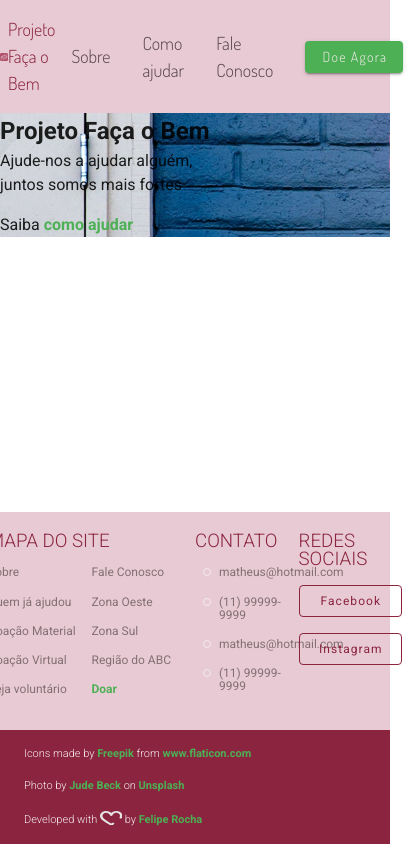
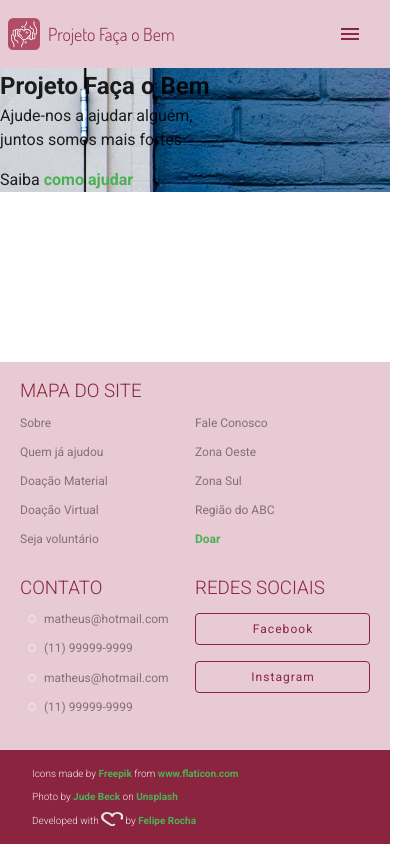
Before and after one commit to feliperocha93/faca-o-bem, a Vue app: page / in a window 390 px wide. Shown: the whole page, 419 px wide, since content can reach past the window. Built offline with nearby package versions, Linux system fonts and the light colour scheme.

Commit message:
Criando componentes fixos

```diff
--- a/src/components/TheFooter.vue
+++ b/src/components/TheFooter.vue
@@ -1,6 +1,6 @@
 <template>
   <footer>
-    <v-container class="py-4">
+    <v-container class="py-4 px-2 px-md-0">
       <ul>
         <li>
           Icons made by
@@ -80,9 +80,6 @@ export default Vue.extend({
   components: {
     IconBase,
     CaridadeCoracaoMini
-  },
-  created() {
-    console.log();
   }
 });
 </script>
@@ -90,13 +87,13 @@ export default Vue.extend({
 <style lang="scss" scoped>
 footer {
   background: $base-5;
-  font-size: 11px;
+  font-size: 10px;
   font-weight: 300;
   color: $cinza-claro-1;
 }
 
 li:not(:last-child) {
-  margin-bottom: 16px;
+  margin-bottom: 8px;
 }
 
 svg {
--- a/src/components/TheHeader.vue
+++ b/src/components/TheHeader.vue
@@ -1,6 +1,6 @@
 <template>
   <header>
-    <v-container class="d-flex justify-space-between py-4">
+    <v-container class="d-flex py-4 px-2 px-md-0 justify-space-between">
       <v-col class="d-flex align-center">
         <router-link to="/">
           <img
@@ -13,7 +13,54 @@
           <h1>Projeto Faça o Bem</h1>
         </router-link>
       </v-col>
-      <v-col class="d-flex align-center">
+
+      <div v-if="isMobile">
+        <v-btn @click.stop="drawer = !drawer" color="#e7cad4" elevation="0">
+          <v-icon color="#8b243f">
+            mdi-menu
+          </v-icon>
+        </v-btn>
+
+        <v-navigation-drawer v-model="drawer" absolute temporary>
+          <v-list-item>
+            <v-list-item-avatar>
+              <v-img
+                :src="require('@/assets/projeto-faca-o-bem-32.png')"
+              ></v-img>
+            </v-list-item-avatar>
+
+            <v-list-item-content>
+              <router-link to="/">
+                <h1>Projeto Faça o Bem</h1>
+              </router-link>
+            </v-list-item-content>
+          </v-list-item>
+
+          <v-divider></v-divider>
+
+          <v-list class="nav-list" dense>
+            <v-list-item v-for="item in menuItems" :key="item.title" link>
+              <v-list-item-content>
+                <router-link :to="item.path">
+                  <v-list-item-title>{{ item.title }}</v-list-item-title>
+                </router-link>
+              </v-list-item-content>
+            </v-list-item>
+            <v-list-item>
+              <v-list-item-content>
+                <router-link to="/doe-agora"
+                  ><v-btn id="btn-doar" color="#4db055" height="32px"
+                    >Doe Agora</v-btn
+                  ></router-link
+                >
+              </v-list-item-content>
+            </v-list-item>
+          </v-list>
+        </v-navigation-drawer>
+      </div>
+
+      <div v-else>
+        <v-col class="d-md-flex align-center">
           <nav class="ml-auto nav-list d-flex align-center">
             <router-link to="/sobre">Sobre</router-link>
             <router-link to="/como-ajudar">Como ajudar</router-link>
@@ -25,6 +72,7 @@
             >
           </nav>
         </v-col>
+      </div>
     </v-container>
   </header>
 </template>
@@ -33,14 +81,28 @@
 import Vue from "vue";
 
 export default Vue.extend({
-  name: "TheHeader"
+  name: "TheHeader",
+  data: () => ({
+    drawer: null,
+    menuItems: [
+      { title: "Sobre", path: "/sobre" },
+      { title: "Como ajudar", path: "/como-ajudar" },
+      { title: "Fale Conosco", path: "/fale-conosco" }
+    ]
+  }),
+  computed: {
+    isMobile() {
+      return this.$vuetify.breakpoint.sm;
+    }
+  }
 });
 </script>
 
 <style lang="scss" scoped>
 header {
-  background-color: $cinza-claro-3;
+  background: $cinza-claro-3;
 }
+
 h1 {
   @include dosis($base-5, $s18);
 }
--- a/src/components/TheMap.vue
+++ b/src/components/TheMap.vue
@@ -1,8 +1,8 @@
 <template>
   <section>
-    <v-container py-8 class="d-flex justify-center">
+    <v-container py-8 class="d-flex justify-center px-8 px-md-0">
       <v-row class="nav-list">
-        <v-col cols="6">
+        <v-col cols="12" md="6" class="mb-8 mb-md-0">
           <h3>Mapa do site</h3>
           <v-row no-gutters>
             <v-col cols="6">
@@ -22,7 +22,7 @@
           </v-row>
         </v-col>
 
-        <v-col cols="3">
+        <v-col cols="6" md="3">
           <h3>Contato</h3>
           <ul class="list-style ">
             <li>matheus@hotmail.com</li>
@@ -31,7 +31,7 @@
             <li>(11) 99999-9999</li>
           </ul>
         </v-col>
-        <v-col class="d-flex flex-column">
+        <v-col class="d-flex flex-column" cols="6" md="3">
           <h3>Redes Sociais</h3>
           <v-btn
             outlined
```
Lines whose indentation alone changed are shown as unchanged.
